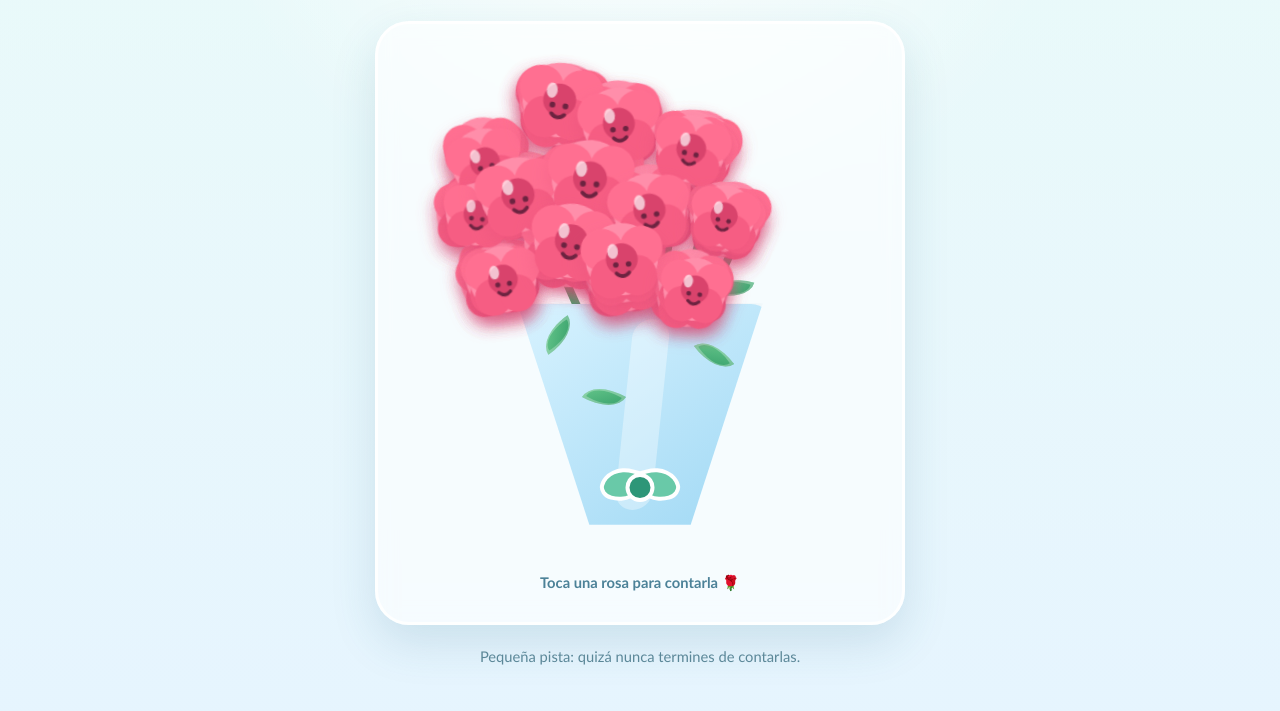
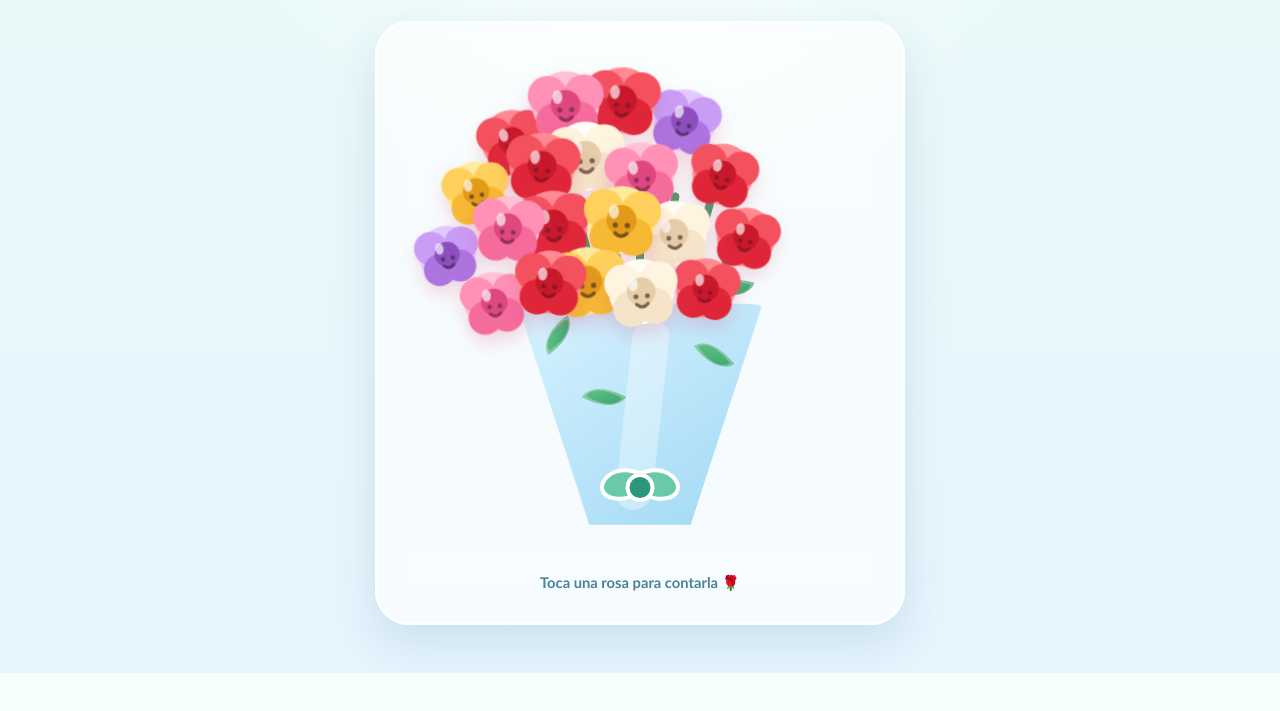
Before and after one commit to cridaflo/Regalo, a plain HTML site: page index.html in a window 1280 px wide. Shown: the part 5149-5860 px from the top of the page. After the commit the page ends 5822 px from the top, so only its background shows below. Drawn offline with Linux system fonts and the light colour scheme.

Commit message:
Update index.html

```diff
--- a/index.html
+++ b/index.html
@@ -676,7 +676,6 @@
           <p class="hint">Toca una rosa para contarla 🌹</p>
         </div>
 
-        <p class="footer-note reveal">Pequeña pista: quizá nunca termines de contarlas.</p>
       </div>
     </section>
   </main>
@@ -685,16 +684,16 @@
     <button class="rose" type="button" aria-label="Recoger una rosa">
       <svg viewBox="0 0 100 100" aria-hidden="true">
         <g class="rose__face" transform="translate(50 48)">
-          <circle r="34" fill="#ff8eaa"/>
-          <circle cx="-18" cy="-10" r="20" fill="#ff6f91"/>
-          <circle cx="19" cy="-10" r="20" fill="#ff6f91"/>
-          <circle cx="-12" cy="17" r="19" fill="#f65d83"/>
-          <circle cx="13" cy="16" r="19" fill="#f65d83"/>
-          <circle r="15" fill="#d9436c"/>
+          <circle r="34" fill="var(--petal-light)"/>
+          <circle cx="-18" cy="-10" r="20" fill="var(--petal-main)"/>
+          <circle cx="19" cy="-10" r="20" fill="var(--petal-main)"/>
+          <circle cx="-12" cy="17" r="19" fill="var(--petal-deep)"/>
+          <circle cx="13" cy="16" r="19" fill="var(--petal-deep)"/>
+          <circle r="15" fill="var(--petal-center)"/>
           <ellipse cx="-8" cy="-8" rx="5" ry="7" fill="#fff" opacity=".68"/>
-          <circle cx="-6" cy="5" r="2.6" fill="#6b2340"/>
-          <circle cx="6" cy="5" r="2.6" fill="#6b2340"/>
-          <path d="M-6 13c4 4 8 4 12 0" fill="none" stroke="#6b2340" stroke-width="3.5" stroke-linecap="round"/>
+          <circle cx="-6" cy="5" r="2.6" fill="var(--face-color)"/>
+          <circle cx="6" cy="5" r="2.6" fill="var(--face-color)"/>
+          <path d="M-6 13c4 4 8 4 12 0" fill="none" stroke="var(--face-color)" stroke-width="3.5" stroke-linecap="round"/>
         </g>
       </svg>
     </button>
@@ -709,67 +708,102 @@
 
     let totalRoses = 0;
 
-    // Las posiciones forman una malla compacta, no filas separadas.
-    // El gran tamaño y la poca distancia entre centros hacen que los pétalos
-    // se entrelacen visualmente como una sola masa de flores.
+    // Veinte posiciones únicas y escalonadas forman un ramo tejido.
+    // Ninguna rosa está directamente apilada sobre otra.
     const positions = [
-      { x: 29, y: 29, size: 96, tilt: -12 },
-      { x: 43, y: 23, size: 104, tilt: 7 },
-      { x: 57, y: 24, size: 101, tilt: -5 },
-      { x: 70, y: 31, size: 94, tilt: 11 },
+      // Fila superior
+      { x: 34, y: 25, size: 88, tilt: -11, layer: 12 },
+      { x: 45, y: 21, size: 94, tilt: -3,  layer: 14 },
+      { x: 56, y: 21, size: 94, tilt: 4,   layer: 13 },
+      { x: 67, y: 25, size: 88, tilt: 11,  layer: 12 },
 
-      { x: 23, y: 42, size: 91, tilt: 8 },
-      { x: 37, y: 38, size: 106, tilt: -7 },
-      { x: 51, y: 37, size: 110, tilt: 5 },
-      { x: 65, y: 40, size: 104, tilt: -10 },
-      { x: 77, y: 44, size: 90, tilt: 9 },
+      // Segunda fila, desplazada para entretejerse con la superior
+      { x: 25, y: 35, size: 86, tilt: -12, layer: 15 },
+      { x: 38, y: 33, size: 94, tilt: 6,   layer: 17 },
+      { x: 50, y: 31, size: 98, tilt: -2,  layer: 16 },
+      { x: 62, y: 33, size: 94, tilt: -6,  layer: 17 },
+      { x: 75, y: 35, size: 86, tilt: 12,  layer: 15 },
 
-      { x: 31, y: 53, size: 94, tilt: -5 },
-      { x: 45, y: 50, size: 108, tilt: 8 },
-      { x: 59, y: 52, size: 103, tilt: -8 },
-      { x: 70, y: 57, size: 91, tilt: 5 }
+      // Tercera fila, alternada
+      { x: 19, y: 47, size: 82, tilt: -10, layer: 18 },
+      { x: 31, y: 45, size: 91, tilt: 5,   layer: 20 },
+      { x: 43, y: 44, size: 96, tilt: -5,  layer: 19 },
+      { x: 56, y: 44, size: 96, tilt: 5,   layer: 20 },
+      { x: 69, y: 45, size: 91, tilt: -5,  layer: 19 },
+      { x: 81, y: 47, size: 82, tilt: 10,  layer: 18 },
+
+      // Fila inferior, cerrando el ramo
+      { x: 29, y: 57, size: 84, tilt: -8,  layer: 22 },
+      { x: 40, y: 56, size: 91, tilt: 5,   layer: 24 },
+      { x: 50, y: 55, size: 95, tilt: -2,  layer: 23 },
+      { x: 61, y: 56, size: 91, tilt: -5,  layer: 24 },
+      { x: 72, y: 57, size: 84, tilt: 8,   layer: 22 }
     ];
 
-    const stackDepth = 11;
-    const roseStacks = positions.map(() => []);
+    // 8 de 20 rosas son rojas: exactamente el 40%.
+    const roseColors = [
+      "red", "pink", "red", "lavender",
+      "yellow", "red", "white", "pink", "red",
+      "lavender", "pink", "red", "yellow", "white", "red",
+      "pink", "red", "yellow", "white", "red"
+    ];
+
+    const palettes = {
+      red:      ["#ff8a92", "#f4515f", "#df2638", "#c8182b", "#8f1725"],
+      pink:     ["#ffc1d4", "#ff91b6", "#f56b9c", "#df477f", "#8f3159"],
+      white:    ["#fffdf8", "#fff4df", "#f5e4ca", "#e6cda9", "#7b624d"],
+      yellow:   ["#ffeaa0", "#ffd15c", "#f6b934", "#e39a18", "#77501c"],
+      lavender: ["#e1c9ff", "#c99cf5", "#ad73df", "#8c4fbd", "#57336f"]
+    };
+
+    const rosesBySlot = new Array(positions.length);
+    const pendingRoses = [];
+    let replacementColorIndex = 0;
 
     function randomBetween(min, max) {
       return Math.random() * (max - min) + min;
     }
 
-    function placeRose(rose, basePosition, depth) {
-      // Las capas inferiores apenas se desplazan: permanecen escondidas
-      // detrás de la flor visible y se descubren de forma natural al retirarla.
-      const depthOffset = depth * 0.055;
-      const jitterX = randomBetween(-1.35, 1.35) + depthOffset;
-      const jitterY = randomBetween(-1.1, 1.1) + depthOffset * 0.35;
-      const sizeJitter = randomBetween(-2.5, 2.5) - depth * 0.045;
-      const tiltJitter = randomBetween(-3.5, 3.5);
+    function placeRose(rose, basePosition, isReplacement = false) {
+      const jitterX = randomBetween(-0.55, 0.55);
+      const jitterY = randomBetween(-0.45, 0.45);
+      const sizeJitter = randomBetween(-1.4, 1.4);
+      const tiltJitter = randomBetween(-2.2, 2.2);
 
       rose.style.setProperty("--x", `${basePosition.x + jitterX}%`);
       rose.style.setProperty("--y", `${basePosition.y + jitterY}%`);
       rose.style.setProperty("--size", `${basePosition.size + sizeJitter}px`);
       rose.style.setProperty("--tilt", `${basePosition.tilt + tiltJitter}deg`);
-      rose.style.setProperty("--layer", `${40 - depth}`);
+
+      // Las flores iniciales se entretejen con capas alternadas.
+      // Cada reemplazo nace detrás de todo el ramo, pero por encima del papel.
+      rose.style.setProperty("--layer", `${isReplacement ? 4 : basePosition.layer}`);
     }
 
-    function makeRose(position, slot, depth) {
-      const rose = roseTemplate.content.firstElementChild.cloneNode(true);
-      rose.dataset.slot = slot;
-      rose.dataset.depth = depth;
-      placeRose(rose, position, depth);
-      rose.addEventListener("click", pickRose);
-      roseStacks[slot].push(rose);
-      bouquet.appendChild(rose);
+    function applyRoseColor(rose, colorName) {
+      const [light, main, deep, center, face] = palettes[colorName];
+      rose.style.setProperty("--petal-light", light);
+      rose.style.setProperty("--petal-main", main);
+      rose.style.setProperty("--petal-deep", deep);
+      rose.style.setProperty("--petal-center", center);
+      rose.style.setProperty("--face-color", face);
+      rose.dataset.color = colorName;
     }
 
-    function refillStack(slot) {
-      const stack = roseStacks[slot];
+    function makeRose(slot, { isReplacement = false, colorOverride = null } = {}) {
       const position = positions[slot];
+      const rose = roseTemplate.content.firstElementChild.cloneNode(true);
+      const color = colorOverride || (isReplacement
+        ? roseColors[replacementColorIndex++ % roseColors.length]
+        : roseColors[slot]);
 
-      while (stack.length < stackDepth) {
-        makeRose(position, slot, stack.length);
-      }
+      rose.dataset.slot = slot;
+      applyRoseColor(rose, color);
+      placeRose(rose, position, isReplacement);
+      rose.addEventListener("click", pickRose);
+      rosesBySlot[slot] = rose;
+      bouquet.appendChild(rose);
+      return rose;
     }
 
     function showPlusOne(event) {
@@ -792,33 +826,39 @@
       if (rose.classList.contains("is-picked")) return;
 
       const slot = Number(rose.dataset.slot);
-      const stack = roseStacks[slot];
-
-      if (stack[0] !== rose) return;
+      if (rosesBySlot[slot] !== rose) return;
 
       totalRoses += 1;
       roseCount.textContent = totalRoses.toLocaleString("es-CO");
       rose.classList.add("is-picked");
       showPlusOne(event);
 
+      // La rosa retirada espera dos clics completos antes de regresar.
+      // En el tercer clic se libera la que se quitó dos turnos atrás.
+      pendingRoses.push({ slot, color: rose.dataset.color });
+      const roseReadyToReturn = pendingRoses.length > 2
+        ? pendingRoses.shift()
+        : null;
+
       if (navigator.vibrate) {
         navigator.vibrate(20);
       }
 
       window.setTimeout(() => {
-        const removed = stack.shift();
-        removed.remove();
+        rose.remove();
+        rosesBySlot[slot] = null;
 
-        stack.forEach((stackedRose, index) => {
-          stackedRose.dataset.depth = index;
-          stackedRose.style.setProperty("--layer", `${40 - index}`);
-        });
-
-        makeRose(positions[slot], slot, stackDepth - 1);
+        if (roseReadyToReturn) {
+          // Regresa en su posición original, por detrás de las flores vecinas.
+          makeRose(roseReadyToReturn.slot, {
+            isReplacement: true,
+            colorOverride: roseReadyToReturn.color
+          });
+        }
       }, 520);
     }
 
-    positions.forEach((position, slot) => refillStack(slot));
+    positions.forEach((_, slot) => makeRose(slot));
 
     const revealObserver = new IntersectionObserver(
       entries => {
```
